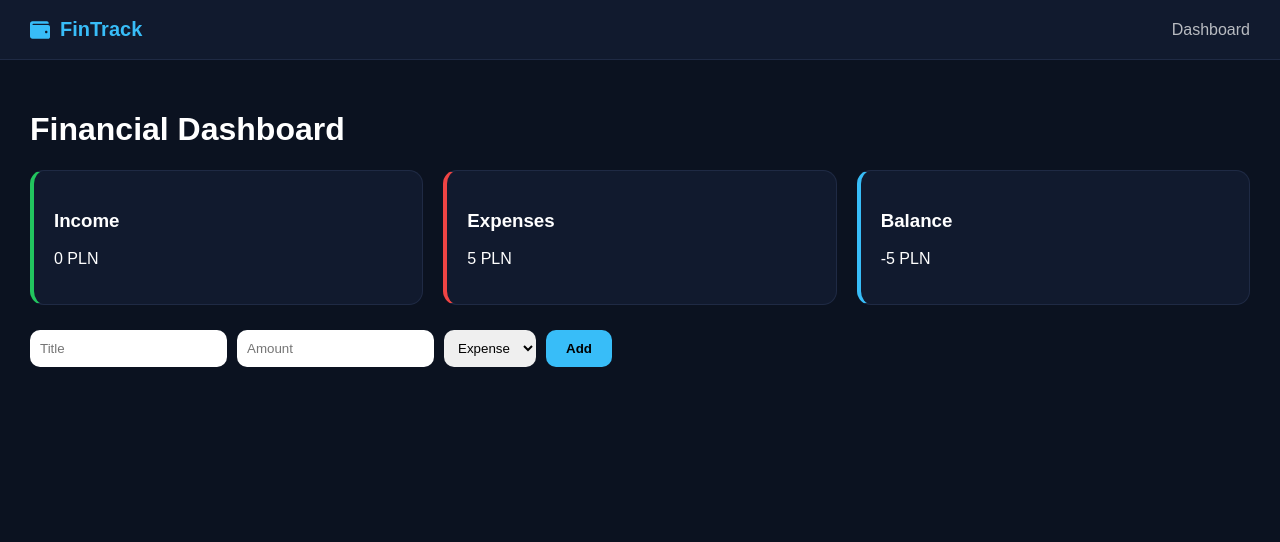
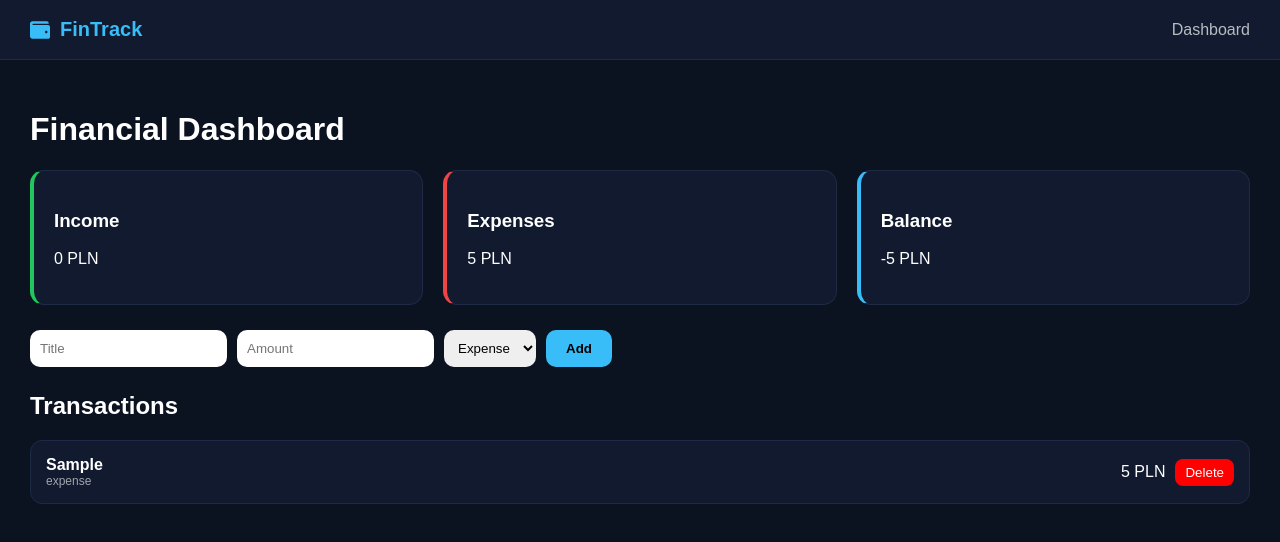
Before and after one commit to Ivan-Dorn/Aplikacja-z-synchronizacj-, a React (Vite) app: page / in a window 1280 px wide. Both pictures are taken after typing "Sample", "5" into the empty fields and a click on the button "Add". Shown: the top 542 px of the page. Built offline with nearby package versions, Linux system fonts and the light colour scheme.

Commit message:
Add transaction list with delete feature

```diff
--- /dev/null
+++ b/src/components/TransactionList.jsx
@@ -0,0 +1,30 @@
+function TransactionList({ transactions, deleteTransaction }) {
+  return (
+    <div className="list">
+      <h2>Transactions</h2>
+
+      {transactions.length === 0 && (
+        <p className="empty">No transactions yet</p>
+      )}
+
+      {transactions.map((t) => (
+        <div key={t.id} className={`item ${t.type}`}>
+          <div>
+            <h4>{t.title}</h4>
+            <p>{t.type}</p>
+          </div>
+
+          <div className="right">
+            <span>{t.amount} PLN</span>
+
+            <button onClick={() => deleteTransaction(t.id)}>
+              Delete
+            </button>
+          </div>
+        </div>
+      ))}
+    </div>
+  );
+}
+
+export default TransactionList;
--- a/src/index.css
+++ b/src/index.css
@@ -100,3 +100,46 @@ body {
   cursor: pointer;
   font-weight: bold;
 }
+.list {
+  margin-top: 25px;
+}
+
+.item {
+  display: flex;
+  justify-content: space-between;
+  align-items: center;
+  background: #111a2e;
+  padding: 15px;
+  margin-top: 10px;
+  border-radius: 12px;
+  border: 1px solid #1f2a44;
+}
+
+.item h4 {
+  margin: 0;
+}
+
+.item p {
+  margin: 0;
+  opacity: 0.6;
+  font-size: 12px;
+}
+
+.right {
+  display: flex;
+  align-items: center;
+  gap: 10px;
+}
+
+.item button {
+  background: red;
+  border: none;
+  color: white;
+  padding: 6px 10px;
+  border-radius: 8px;
+  cursor: pointer;
+}
+
+.empty {
+  opacity: 0.6;
+}
--- a/src/pages/Dashboard.jsx
+++ b/src/pages/Dashboard.jsx
@@ -1,25 +1,25 @@
 import { useEffect, useState } from "react";
 import TransactionForm from "../components/TransactionForm";
+import TransactionList from "../components/TransactionList";
 
 function Dashboard() {
   const [transactions, setTransactions] = useState([]);
 
-  // LOAD z localStorage
   useEffect(() => {
     const data = localStorage.getItem("fintrack");
-
-    if (data) {
-      setTransactions(JSON.parse(data));
-    }
+    if (data) setTransactions(JSON.parse(data));
   }, []);
 
-  // SAVE do localStorage
   useEffect(() => {
     localStorage.setItem("fintrack", JSON.stringify(transactions));
   }, [transactions]);
 
   const addTransaction = (transaction) => {
     setTransactions([transaction, ...transactions]);
+  };
+
+  const deleteTransaction = (id) => {
+    setTransactions(transactions.filter((t) => t.id !== id));
   };
 
   const income = transactions
@@ -54,6 +54,11 @@ function Dashboard() {
       </div>
 
       <TransactionForm addTransaction={addTransaction} />
+
+      <TransactionList
+        transactions={transactions}
+        deleteTransaction={deleteTransaction}
+      />
     </div>
   );
 }
```
